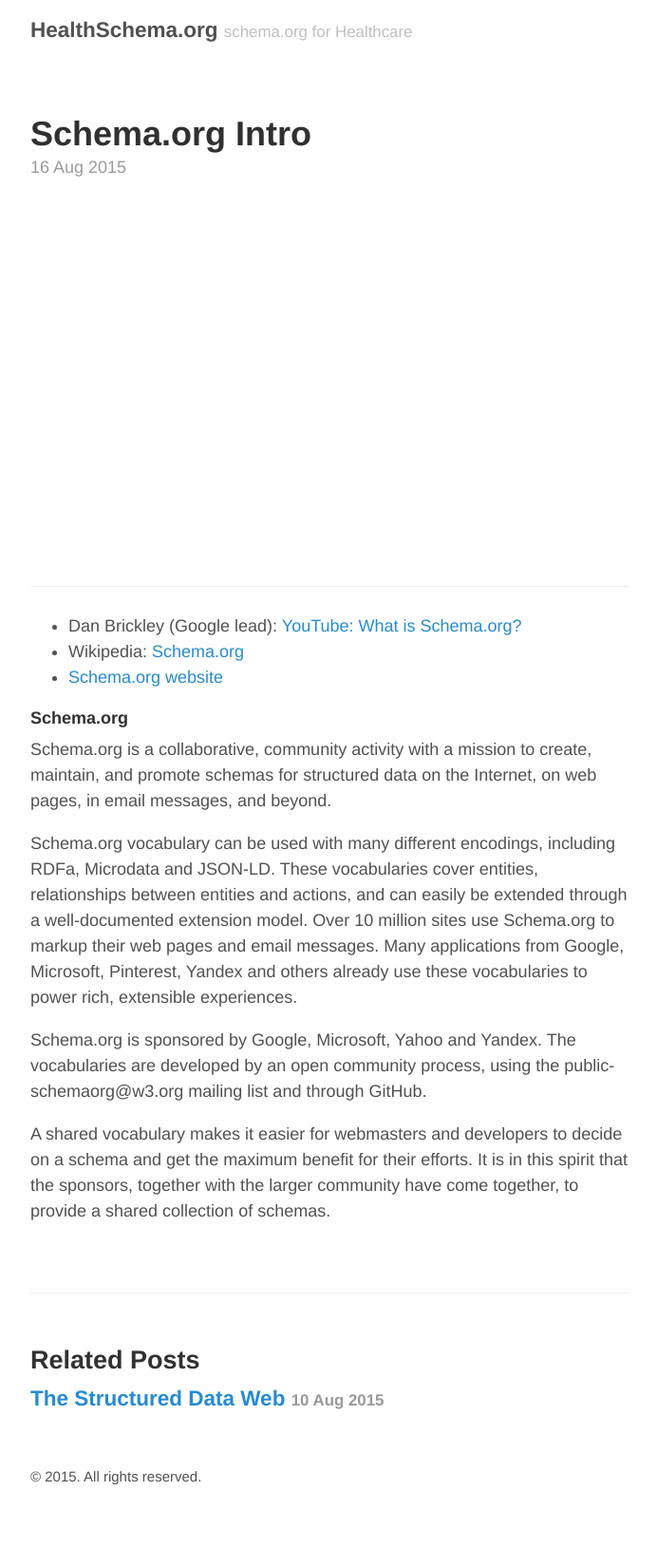
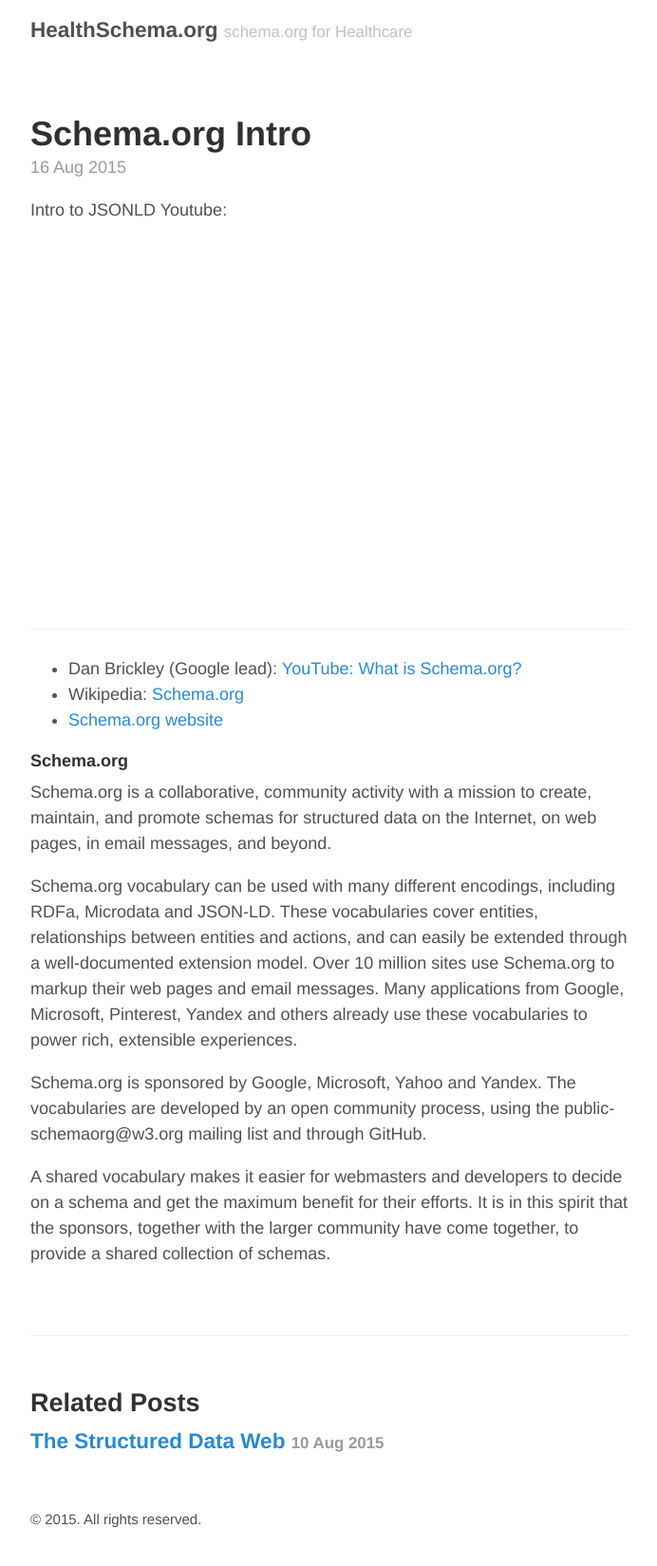
Before and after one commit to healthschema/healthschema.github.io, a Jekyll site: the page built from _posts/2015-08-16-intro-schema-org.md, in a window 1280 px wide. Shown: the whole page at 95% size, without its empty margins (293-985 px from the left). Built offline with Jekyll 4.4.1, drawn with Linux system fonts in a browser that asks for light colours; before the commit the page ends 1604 px from its top, so only the background shows below that.

Commit message:
Update 2015-08-16-intro-schema-org.md

```diff
--- a/_posts/2015-08-16-intro-schema-org.md
+++ b/_posts/2015-08-16-intro-schema-org.md
@@ -4,7 +4,9 @@
 ---
 
 
-{% youtube /v8o-Vd__I-A 560 315 %}
+Intro to JSONLD Youtube:
+{% youtube /vioCbTo3C-4 560 315 %}
+
 
 
 ---
```
